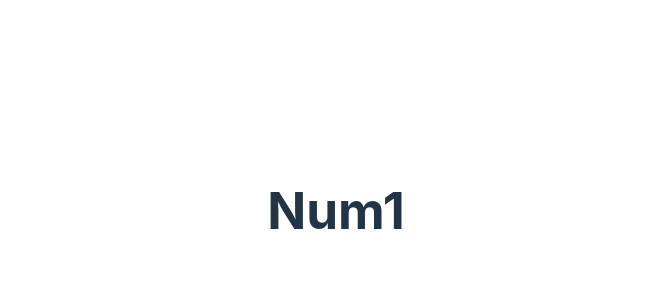
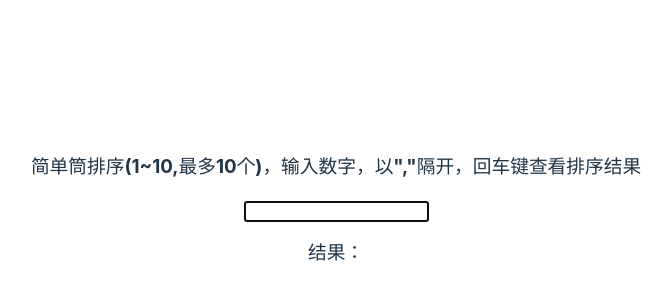
Before and after one commit to Hub-yang/aha-arithmetic, a Vue app: page /num1 in a window 1280 px wide. Shown: the part 190-490 px from the top of the page, without its empty margins (304-975 px from the left). Built offline with nearby package versions, Linux system fonts and the light colour scheme.

Commit message:
num1:简单桶排序

```diff
--- a/src/main.js
+++ b/src/main.js
@@ -1,7 +1,14 @@
 import { createApp } from "vue"
 import "./style.css"
 import App from "./App.vue"
-import router from "./route"
+import router from "./router"
+
+router.beforeEach((to, from, next) => {
+  if (to.meta.title) {
+    document.title = to.meta.title
+    next()
+  }
+})
 
 const app = createApp(App)
 app.use(router).mount("#app")
--- a/src/route/index.js
+++ b/src/router/index.js
@@ -5,12 +5,12 @@ const router = createRouter({
   routes: [
     {
       path: "/",
-      name: "Index",
       redirect: "/num1",
     },
     {
       path: "/num1",
       name: "num1",
+      meta: { title: "简单桶排序" },
       component: () => import("../views/Num1.vue"),
     },
   ],
--- a/src/views/Num1.vue
+++ b/src/views/Num1.vue
@@ -1,25 +1,54 @@
 <template>
-  <h1>Num1</h1>
+  <h3>简单筒排序(1~10,最多10个)，输入数字，以","隔开，回车键查看排序结果</h3>
+  <input type="text" v-focus v-model.trim="sortNum" @keyup="handleKeyup">
+  <h3>结果：<span v-show="res.length">{{res}}</span></h3>
 </template>
 
 <script setup>
 import { ref, reactive } from "vue"
 
-const arr = Array(11)
-for (let i = 0; i <= 10; i++) {
-  arr[i] = 0
+const vFocus = {
+  mounted(el) {
+    el.focus()
+  }
+}
+const res = ref([])
+const sortNum = ref("")
+function handleKeyup(e) {
+  if (e.key == "Enter") {
+    const sortArr = sortNum.value.split(",").map((num) => Number(num))
+    if (sortArr.some((num) => num > 10 || num < 1)) {
+      alert("请输入1~10以内的数字！")
+    } else if (sortArr.length >= 10) {
+      alert("最多输入10个数字！")
+    } else {
+      bucketSort(sortArr)
+    }
+    setTimeout(() => {
+      sortNum.value = ""
+    }, 100)
+  }
 }
 
-bucketSort(arr, [5, 3, 5, 2, 8])
-function bucketSort(sortArr, arr) {
-  for (let i = 0; i < arr.length; i++) {
-    sortArr[arr[i]]++
+// 核心逻辑
+// [5, 3, 5, 2, 8]
+function bucketSort(sortArr) {
+  let resArr = []
+  const arr = new Array(11)
+  for (let i = 0; i <= 10; i++) {
+    arr[i] = 0
   }
+
+  for (let i = 0; i < sortArr.length; i++) {
+    arr[sortArr[i]]++
+  }
+
   for (let i = 0; i <= 10; i++) {
-    for (let j = 1; j <= sortArr[i]; j++) {
-      console.log(i)
+    for (let j = 1; j <= arr[i]; j++) {
+      resArr.push(i)
     }
   }
+  res.value = resArr
 }
 
 
```
Also changed, not shown: 1 other file (tests, documents, lock files or other folders).
